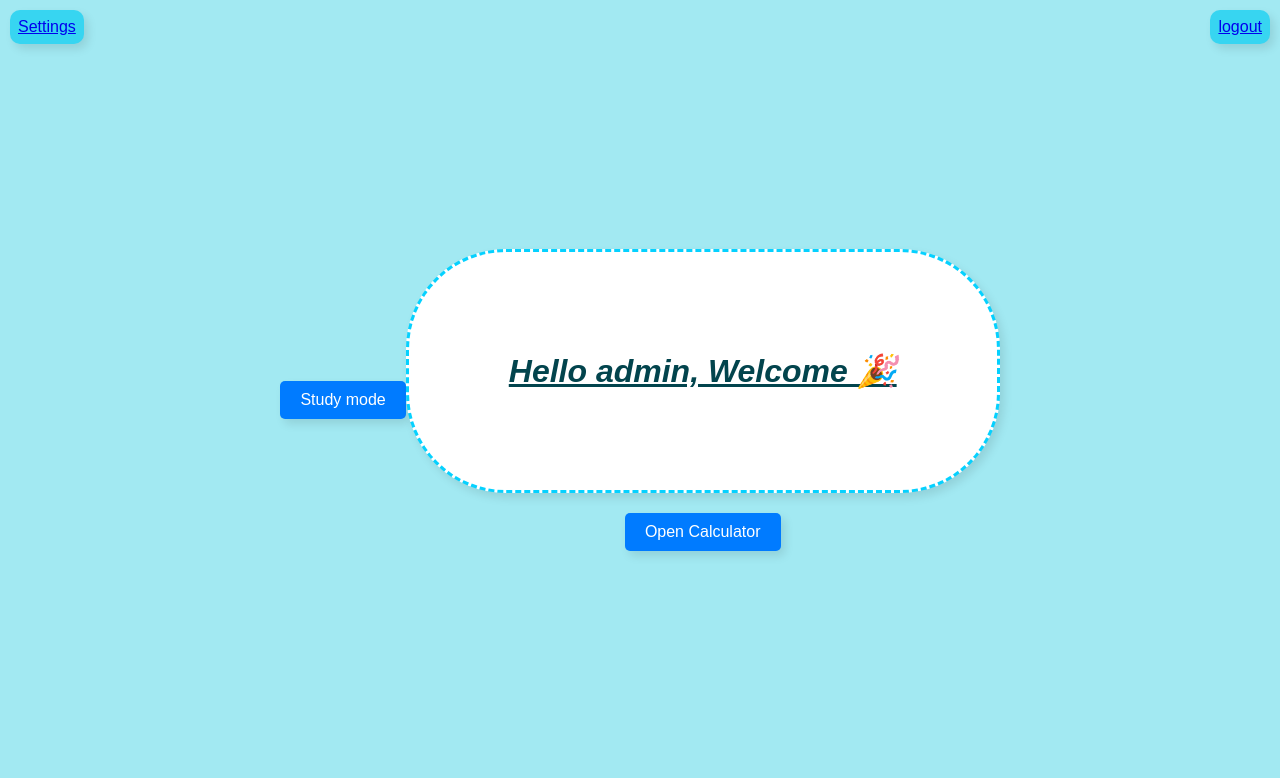
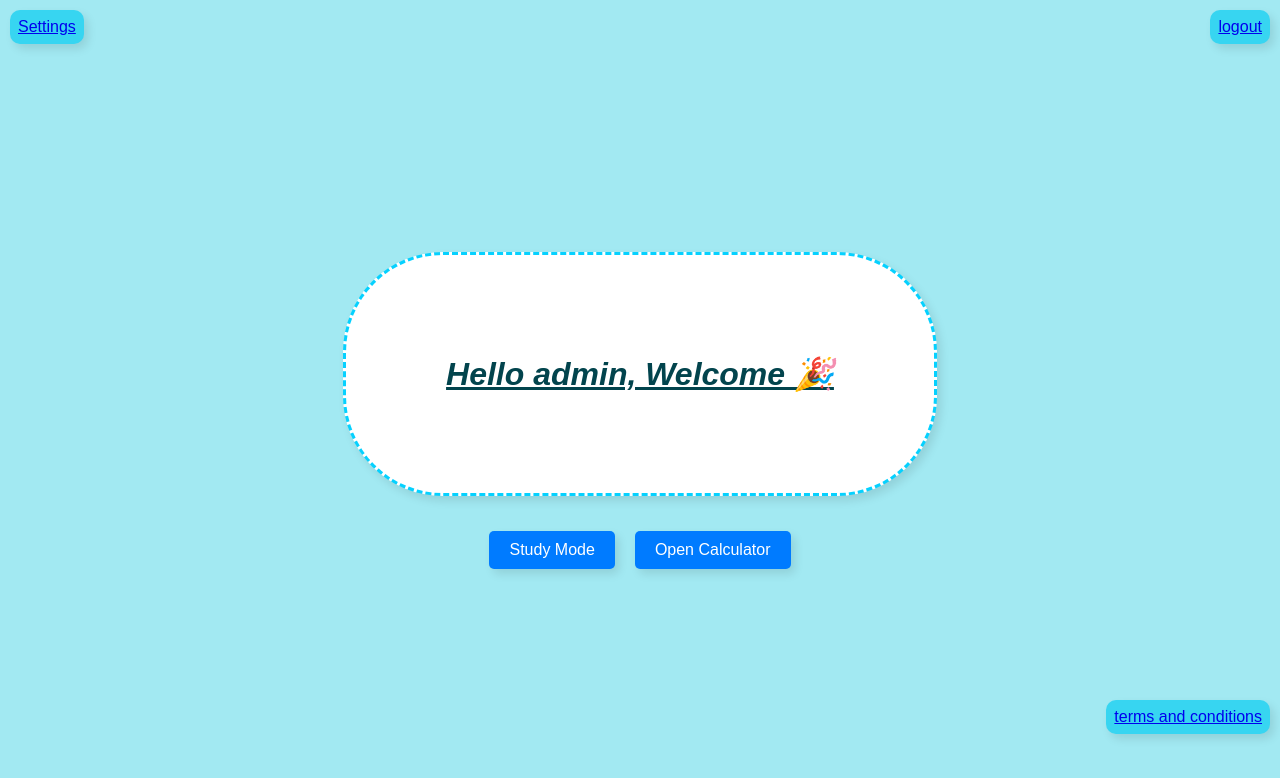
Before and after one commit to kiran18072009-ai/my-flask-app, a Flask app: page /dashboard in a window 1280 px wide. Shown: the top 778 px of the page. Run offline with Flask 3, Linux system fonts and the light colour scheme.

Commit message:
Update dashboard.html

```diff
--- a/templates/dashboard.html
+++ b/templates/dashboard.html
@@ -17,17 +17,22 @@
             display: flex;
             flex-direction: column;
             align-items: center;
-            gap: 20px;
+            gap: 15px;
+            justify-content: center;
+            margin-top: 20px;
         }
 
-        .btn-calc , .dash {
+        .btn-calc {
             padding: 10px 20px;
             background-color: #007bff;
             color: white;
             text-decoration: none;
             border-radius: 5px;
             display: inline-block;
+            transition: background 0.3s;
         }
+
+
 
         h1 {
             background-color: rgb(255, 255, 255);
@@ -52,20 +57,39 @@
             gap: 0px;
             border-radius: 10px;
         }
+        .btn-calc:hover {
+            background-color: #0056b3;
+        }
+        .button-group {
+            display: flex;       /* Aligns items in a row */
+            gap: 20px;          /* Adds space between the buttons */
+            justify-content: center;
+            margin-top: 20px;   /* Pulls them slightly away from the welcome box */
+        }
 
         .logout-link { position: absolute; right: 10px; top: 10px; }
         .settings-link { position: absolute; left: 10px; top: 10px; }
+        .tand-c {position: absolute;right: 10px; top: 700px;}
     </style>
 </head>
 <body>
     <a href="/logout" class="logout-link">logout</a>
     <a href="/settings" class="settings-link">Settings</a>
-    <a href="/dashboard2" class="dash">Study mode</a>
+    <a href="/t&c" class="tand-c">terms and conditions</a>
+
+
+
+
+
 
     <div class="welcome-container">
-        <h1>Hello {{ name }}, Welcome 🎉</h1>
+    <h1>Hello {{ name }}, Welcome 🎉</h1>
 
+    <div class="button-group">
+        <a href="/dashboard2" class="btn-calc">Study Mode</a>
         <a href="{{ url_for('calculator') }}" class="btn-calc">Open Calculator</a>
     </div>
+    </div>
+
 </body>
 </html>
```
